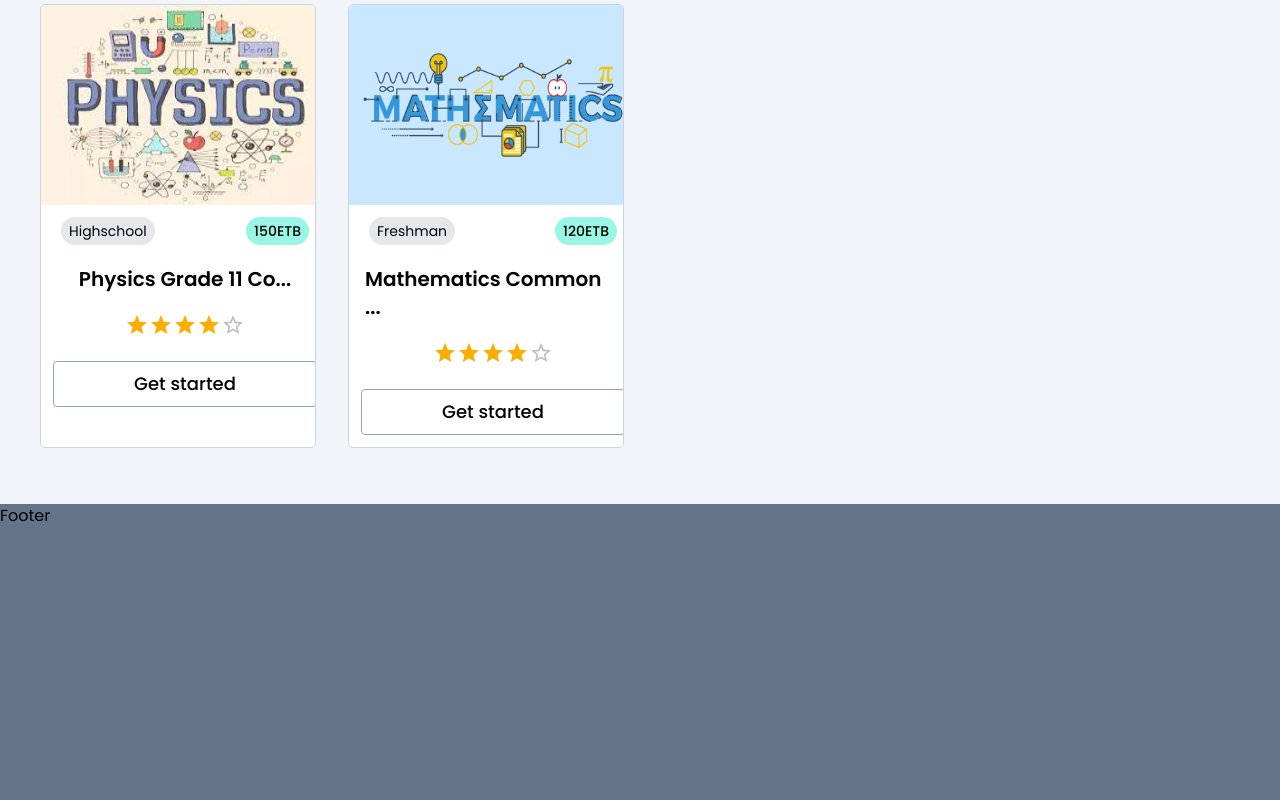
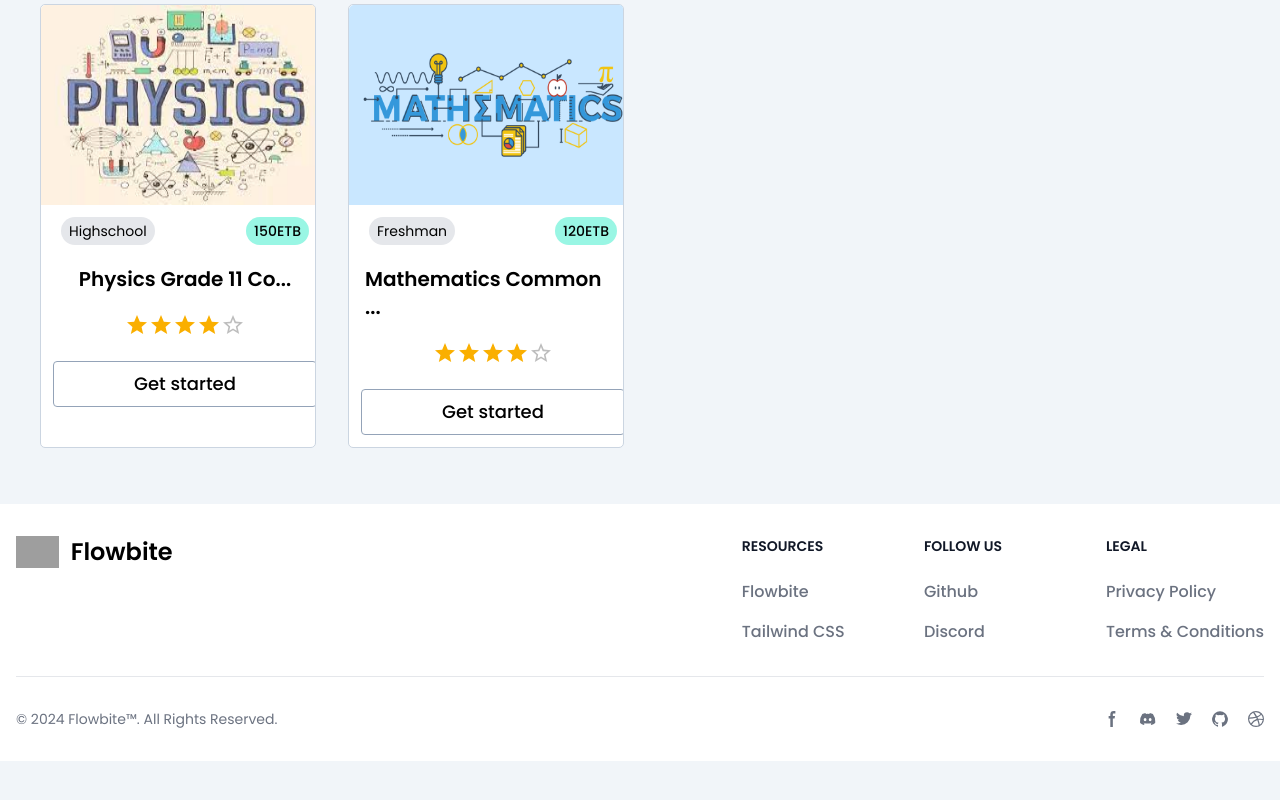
Before and after one commit to deribewsoftware/shadcn_Ui, a Next.js app: page / in a window 1280 px wide. Shown: the part 2474-3274 px from the top of the page. After the commit the page ends 3235 px from the top, so only its background shows below. Built offline with nearby package versions, Linux system fonts and the light colour scheme; grey boxes are pictures that could not be loaded.

Commit message:
modal added

```diff
--- a/components/footer/footer.tsx
+++ b/components/footer/footer.tsx
@@ -1,7 +1,91 @@
 const Footer = () => {
-  return ( <div className="h-[300px] w-full bg-slate-500 dark:bg-gray-800">
-    <h1>Footer</h1>
-  </div> );
+  return (
+
+    <footer className="bg-white dark:bg-gray-900">
+        <div className="mx-auto w-full max-w-screen-xl p-4 py-6 lg:py-8">
+            <div className="md:flex md:justify-between">
+              <div className="mb-6 md:mb-0">
+                  <a href="https://flowbite.com/" className="flex items-center">
+                      <img src="../../public/alpha.png" className="h-8 me-3" alt="FlowBite Logo" />
+                      <span className="self-center text-2xl font-semibold whitespace-nowrap dark:text-white">Flowbite</span>
+                  </a>
+              </div>
+              <div className="grid grid-cols-2 gap-8 sm:gap-6 sm:grid-cols-3">
+                  <div>
+                      <h2 className="mb-6 text-sm font-semibold text-gray-900 uppercase dark:text-white">Resources</h2>
+                      <ul className="text-gray-500 dark:text-gray-400 font-medium">
+                          <li className="mb-4">
+                              <a href="https://flowbite.com/" className="hover:underline">Flowbite</a>
+                          </li>
+                          <li>
+                              <a href="https://tailwindcss.com/" className="hover:underline">Tailwind CSS</a>
+                          </li>
+                      </ul>
+                  </div>
+                  <div>
+                      <h2 className="mb-6 text-sm font-semibold text-gray-900 uppercase dark:text-white">Follow us</h2>
+                      <ul className="text-gray-500 dark:text-gray-400 font-medium">
+                          <li className="mb-4">
+                              <a href="https://github.com/themesberg/flowbite" className="hover:underline ">Github</a>
+                          </li>
+                          <li>
+                              <a href="https://discord.gg/4eeurUVvTy" className="hover:underline">Discord</a>
+                          </li>
+                      </ul>
+                  </div>
+                  <div>
+                      <h2 className="mb-6 text-sm font-semibold text-gray-900 uppercase dark:text-white">Legal</h2>
+                      <ul className="text-gray-500 dark:text-gray-400 font-medium">
+                          <li className="mb-4">
+                              <a href="#" className="hover:underline">Privacy Policy</a>
+                          </li>
+                          <li>
+                              <a href="#" className="hover:underline">Terms &amp; Conditions</a>
+                          </li>
+                      </ul>
+                  </div>
+              </div>
+          </div>
+          <hr className="my-6 border-gray-200 sm:mx-auto dark:border-gray-700 lg:my-8" />
+          <div className="sm:flex sm:items-center sm:justify-between">
+              <span className="text-sm text-gray-500 sm:text-center dark:text-gray-400">© 2024 <a href="https://flowbite.com/" class="hover:underline">Flowbite™</a>. All Rights Reserved.
+              </span>
+              <div className="flex mt-4 sm:justify-center sm:mt-0">
+                  <a href="#" className="text-gray-500 hover:text-gray-900 dark:hover:text-white">
+                      <svg className="w-4 h-4" aria-hidden="true" xmlns="http://www.w3.org/2000/svg" fill="currentColor" viewBox="0 0 8 19">
+                            <path fill-rule="evenodd" d="M6.135 3H8V0H6.135a4.147 4.147 0 0 0-4.142 4.142V6H0v3h2v9.938h3V9h2.021l.592-3H5V3.591A.6.6 0 0 1 5.592 3h.543Z" clip-rule="evenodd"/>
+                        </svg>
+                      <span className="sr-only">Facebook page</span>
+                  </a>
+                  <a href="#" className="text-gray-500 hover:text-gray-900 dark:hover:text-white ms-5">
+                      <svg class="w-4 h-4" aria-hidden="true" xmlns="http://www.w3.org/2000/svg" fill="currentColor" viewBox="0 0 21 16">
+                            <path d="M16.942 1.556a16.3 16.3 0 0 0-4.126-1.3 12.04 12.04 0 0 0-.529 1.1 15.175 15.175 0 0 0-4.573 0 11.585 11.585 0 0 0-.535-1.1 16.274 16.274 0 0 0-4.129 1.3A17.392 17.392 0 0 0 .182 13.218a15.785 15.785 0 0 0 4.963 2.521c.41-.564.773-1.16 1.084-1.785a10.63 10.63 0 0 1-1.706-.83c.143-.106.283-.217.418-.33a11.664 11.664 0 0 0 10.118 0c.137.113.277.224.418.33-.544.328-1.116.606-1.71.832a12.52 12.52 0 0 0 1.084 1.785 16.46 16.46 0 0 0 5.064-2.595 17.286 17.286 0 0 0-2.973-11.59ZM6.678 10.813a1.941 1.941 0 0 1-1.8-2.045 1.93 1.93 0 0 1 1.8-2.047 1.919 1.919 0 0 1 1.8 2.047 1.93 1.93 0 0 1-1.8 2.045Zm6.644 0a1.94 1.94 0 0 1-1.8-2.045 1.93 1.93 0 0 1 1.8-2.047 1.918 1.918 0 0 1 1.8 2.047 1.93 1.93 0 0 1-1.8 2.045Z"/>
+                        </svg>
+                      <span className="sr-only">Discord community</span>
+                  </a>
+                  <a href="#" className="text-gray-500 hover:text-gray-900 dark:hover:text-white ms-5">
+                      <svg className="w-4 h-4" aria-hidden="true" xmlns="http://www.w3.org/2000/svg" fill="currentColor" viewBox="0 0 20 17">
+                        <path fill-rule="evenodd" d="M20 1.892a8.178 8.178 0 0 1-2.355.635 4.074 4.074 0 0 0 1.8-2.235 8.344 8.344 0 0 1-2.605.98A4.13 4.13 0 0 0 13.85 0a4.068 4.068 0 0 0-4.1 4.038 4 4 0 0 0 .105.919A11.705 11.705 0 0 1 1.4.734a4.006 4.006 0 0 0 1.268 5.392 4.165 4.165 0 0 1-1.859-.5v.05A4.057 4.057 0 0 0 4.1 9.635a4.19 4.19 0 0 1-1.856.07 4.108 4.108 0 0 0 3.831 2.807A8.36 8.36 0 0 1 0 14.184 11.732 11.732 0 0 0 6.291 16 11.502 11.502 0 0 0 17.964 4.5c0-.177 0-.35-.012-.523A8.143 8.143 0 0 0 20 1.892Z" clip-rule="evenodd"/>
+                    </svg>
+                      <span className="sr-only">Twitter page</span>
+                  </a>
+                  <a href="#" className="text-gray-500 hover:text-gray-900 dark:hover:text-white ms-5">
+                      <svg className="w-4 h-4" aria-hidden="true" xmlns="http://www.w3.org/2000/svg" fill="currentColor" viewBox="0 0 20 20">
+                            <path fill-rule="evenodd" d="M10 .333A9.911 9.911 0 0 0 6.866 19.65c.5.092.678-.215.678-.477 0-.237-.01-1.017-.014-1.845-2.757.6-3.338-1.169-3.338-1.169a2.627 2.627 0 0 0-1.1-1.451c-.9-.615.07-.6.07-.6a2.084 2.084 0 0 1 1.518 1.021 2.11 2.11 0 0 0 2.884.823c.044-.503.268-.973.63-1.325-2.2-.25-4.516-1.1-4.516-4.9A3.832 3.832 0 0 1 4.7 7.068a3.56 3.56 0 0 1 .095-2.623s.832-.266 2.726 1.016a9.409 9.409 0 0 1 4.962 0c1.89-1.282 2.717-1.016 2.717-1.016.366.83.402 1.768.1 2.623a3.827 3.827 0 0 1 1.02 2.659c0 3.807-2.319 4.644-4.525 4.889a2.366 2.366 0 0 1 .673 1.834c0 1.326-.012 2.394-.012 2.72 0 .263.18.572.681.475A9.911 9.911 0 0 0 10 .333Z" clip-rule="evenodd"/>
+                      </svg>
+                      <span className="sr-only">GitHub account</span>
+                  </a>
+                  <a href="#" className="text-gray-500 hover:text-gray-900 dark:hover:text-white ms-5">
+                      <svg className="w-4 h-4" aria-hidden="true" xmlns="http://www.w3.org/2000/svg" fill="currentColor" viewBox="0 0 20 20">
+                        <path fill-rule="evenodd" d="M10 0a10 10 0 1 0 10 10A10.009 10.009 0 0 0 10 0Zm6.613 4.614a8.523 8.523 0 0 1 1.93 5.32 20.094 20.094 0 0 0-5.949-.274c-.059-.149-.122-.292-.184-.441a23.879 23.879 0 0 0-.566-1.239 11.41 11.41 0 0 0 4.769-3.366ZM8 1.707a8.821 8.821 0 0 1 2-.238 8.5 8.5 0 0 1 5.664 2.152 9.608 9.608 0 0 1-4.476 3.087A45.758 45.758 0 0 0 8 1.707ZM1.642 8.262a8.57 8.57 0 0 1 4.73-5.981A53.998 53.998 0 0 1 9.54 7.222a32.078 32.078 0 0 1-7.9 1.04h.002Zm2.01 7.46a8.51 8.51 0 0 1-2.2-5.707v-.262a31.64 31.64 0 0 0 8.777-1.219c.243.477.477.964.692 1.449-.114.032-.227.067-.336.1a13.569 13.569 0 0 0-6.942 5.636l.009.003ZM10 18.556a8.508 8.508 0 0 1-5.243-1.8 11.717 11.717 0 0 1 6.7-5.332.509.509 0 0 1 .055-.02 35.65 35.65 0 0 1 1.819 6.476 8.476 8.476 0 0 1-3.331.676Zm4.772-1.462A37.232 37.232 0 0 0 13.113 11a12.513 12.513 0 0 1 5.321.364 8.56 8.56 0 0 1-3.66 5.73h-.002Z" clip-rule="evenodd"/>
+                    </svg>
+                      <span className="sr-only">Dribbble account</span>
+                  </a>
+              </div>
+          </div>
+        </div>
+    </footer>
+     );
 }
 
 export default Footer;
```
